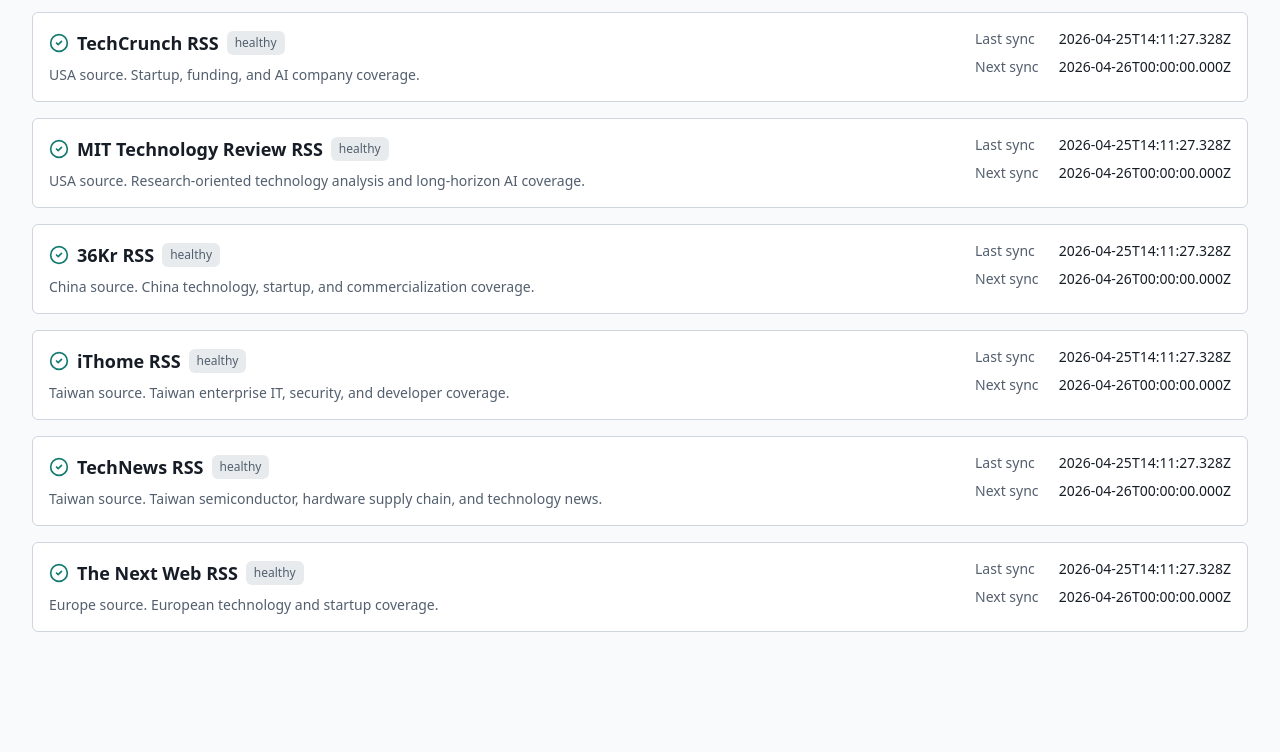
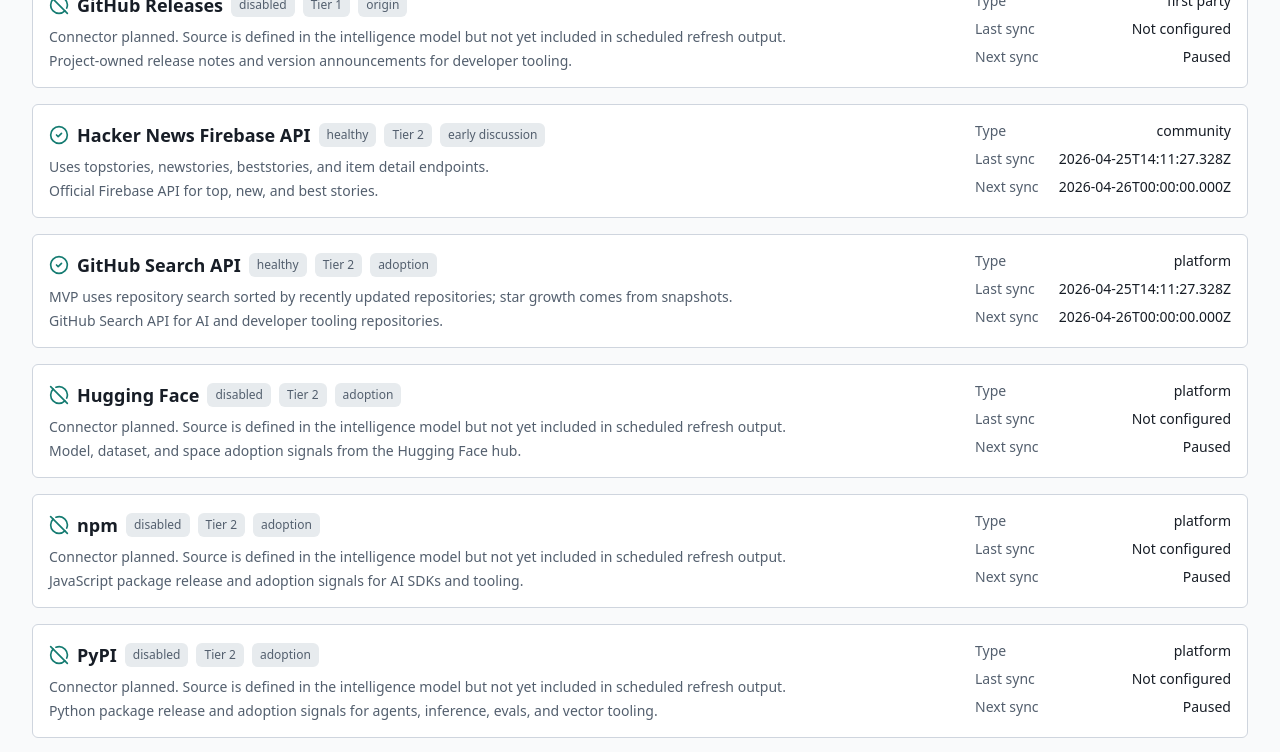
Before and after one commit to kuochenfu/ai-news-tracker, a Next.js app: page /sources in a window 1280 px wide. Shown: the part 500-1252 px from the top of the page. Before the commit the page ends 1156 px from the top, so only its background shows below. Built offline with nearby package versions, Linux system fonts and the light colour scheme.

Commit message:
Show planned intelligence sources in UI

```diff
--- a/app/sources/page.tsx
+++ b/app/sources/page.tsx
@@ -1,6 +1,8 @@
 import { AlertTriangle, CheckCircle2, CircleOff } from "lucide-react";
 
 import { sourceStatuses } from "@/src/mockData";
+import { activeSourceOrder, sourceMetadata } from "@/src/sources";
+import type { SourceStatus } from "@/src/domain";
 
 const statusIcon = {
   healthy: CheckCircle2,
@@ -9,30 +11,54 @@
 };
 
 export default function SourcesPage() {
+  const statusesBySource = new Map(sourceStatuses.map((source) => [source.source, source]));
+  const completeSourceStatuses: SourceStatus[] = activeSourceOrder.map((source) => {
+    const metadata = sourceMetadata[source];
+    return (
+      statusesBySource.get(source) ?? {
+        source,
+        label: metadata.label,
+        status: "disabled",
+        lastSync: null,
+        nextSync: null,
+        errors: [],
+        notes: "Connector planned. Source is defined in the intelligence model but not yet included in scheduled refresh output."
+      }
+    );
+  });
+
   return (
     <div className="space-y-6">
       <section className="border-b border-border pb-5">
         <h1 className="text-3xl font-semibold tracking-normal">Ingestion sources</h1>
         <p className="mt-2 max-w-3xl text-sm text-muted-foreground">
-          Operational status for public APIs and reachable RSS feeds included in the scheduled refresh.
+          Operational status for primary sources, community signals, developer adoption platforms, and media validation feeds.
         </p>
       </section>
 
       <section className="grid gap-4">
-        {sourceStatuses.map((source) => {
+        {completeSourceStatuses.map((source) => {
+          const metadata = sourceMetadata[source.source];
           const Icon = statusIcon[source.status];
           return (
             <article key={source.source} className="rounded-md border border-border bg-card p-4">
               <div className="flex flex-col gap-3 md:flex-row md:items-start md:justify-between">
                 <div>
-                  <div className="flex items-center gap-2">
+                  <div className="flex flex-wrap items-center gap-2">
                     <Icon className="h-5 w-5 text-primary" aria-hidden="true" />
                     <h2 className="text-lg font-semibold">{source.label}</h2>
                     <span className="rounded-md bg-muted px-2 py-1 text-xs text-muted-foreground">
                       {source.status}
                     </span>
+                    <span className="rounded-md bg-muted px-2 py-1 text-xs text-muted-foreground">
+                      Tier {metadata.tier}
+                    </span>
+                    <span className="rounded-md bg-muted px-2 py-1 text-xs text-muted-foreground">
+                      {metadata.signalRole.replace("_", " ")}
+                    </span>
                   </div>
                   <p className="mt-2 text-sm text-muted-foreground">{source.notes}</p>
+                  <p className="mt-1 text-sm text-muted-foreground">{metadata.description}</p>
                   {source.errors.length > 0 ? (
                     <ul className="mt-3 space-y-1 text-sm text-rose-700">
                       {source.errors.map((error) => (
@@ -42,6 +68,10 @@
                   ) : null}
                 </div>
                 <dl className="grid gap-2 text-sm md:min-w-64">
+                  <div className="flex justify-between gap-4">
+                    <dt className="text-muted-foreground">Type</dt>
+                    <dd>{metadata.sourceType.replace("_", " ")}</dd>
+                  </div>
                   <div className="flex justify-between gap-4">
                     <dt className="text-muted-foreground">Last sync</dt>
                     <dd>{source.lastSync ?? "Not configured"}</dd>
--- a/components/SourcePill.tsx
+++ b/components/SourcePill.tsx
@@ -1,4 +1,4 @@
-import { Github, MessageSquare, Newspaper } from "lucide-react";
+import { BookOpen, Database, Github, MessageSquare, Newspaper, Package } from "lucide-react";
 import type { ComponentType } from "react";
 
 import type { SourceName } from "@/src/domain";
@@ -7,6 +7,12 @@
 const sourceMeta: Record<SourceName, { label: string; icon: ComponentType<{ className?: string }> }> = {
   hn: { label: "HN", icon: MessageSquare },
   github: { label: "GitHub", icon: Github },
+  official_blog: { label: sourceMetadata.official_blog.shortLabel, icon: BookOpen },
+  arxiv: { label: sourceMetadata.arxiv.shortLabel, icon: BookOpen },
+  github_releases: { label: sourceMetadata.github_releases.shortLabel, icon: Github },
+  hugging_face: { label: sourceMetadata.hugging_face.shortLabel, icon: Database },
+  npm: { label: sourceMetadata.npm.shortLabel, icon: Package },
+  pypi: { label: sourceMetadata.pypi.shortLabel, icon: Package },
   the_verge: { label: sourceMetadata.the_verge.shortLabel, icon: Newspaper },
   techcrunch: { label: sourceMetadata.techcrunch.shortLabel, icon: Newspaper },
   mit_tech_review: { label: sourceMetadata.mit_tech_review.shortLabel, icon: Newspaper },
--- a/src/domain.ts
+++ b/src/domain.ts
@@ -3,6 +3,12 @@
 export type SourceName =
   | "hn"
   | "github"
+  | "official_blog"
+  | "arxiv"
+  | "github_releases"
+  | "hugging_face"
+  | "npm"
+  | "pypi"
   | "the_verge"
   | "techcrunch"
   | "mit_tech_review"
--- a/src/sources.ts
+++ b/src/sources.ts
@@ -4,7 +4,10 @@
   label: string;
   shortLabel: string;
   description: string;
-  region: "USA" | "China" | "Taiwan" | "Europe" | "Platform";
+  region: "USA" | "China" | "Taiwan" | "Europe" | "Global" | "Platform";
+  sourceType: "first_party" | "community" | "media" | "platform";
+  signalRole: "origin" | "early_discussion" | "validation" | "adoption";
+  tier: 1 | 2 | 3;
   homepageUrl: string;
   feedUrl?: string;
 }
@@ -15,6 +18,9 @@
     shortLabel: "HN",
     description: "Official Firebase API for top, new, and best stories.",
     region: "Platform",
+    sourceType: "community",
+    signalRole: "early_discussion",
+    tier: 2,
     homepageUrl: "https://news.ycombinator.com/"
   },
   github: {
@@ -22,13 +28,79 @@
     shortLabel: "GitHub",
     description: "GitHub Search API for AI and developer tooling repositories.",
     region: "Platform",
+    sourceType: "platform",
+    signalRole: "adoption",
+    tier: 2,
     homepageUrl: "https://github.com/"
+  },
+  official_blog: {
+    label: "Official AI Blogs",
+    shortLabel: "Official",
+    description: "First-party company and product announcements from AI labs and developer tooling vendors.",
+    region: "Global",
+    sourceType: "first_party",
+    signalRole: "origin",
+    tier: 1,
+    homepageUrl: "https://openai.com/news/"
+  },
+  arxiv: {
+    label: "arXiv",
+    shortLabel: "arXiv",
+    description: "Research preprints from AI, machine learning, NLP, and computer vision categories.",
+    region: "Global",
+    sourceType: "first_party",
+    signalRole: "origin",
+    tier: 1,
+    homepageUrl: "https://arxiv.org/"
+  },
+  github_releases: {
+    label: "GitHub Releases",
+    shortLabel: "Releases",
+    description: "Project-owned release notes and version announcements for developer tooling.",
+    region: "Platform",
+    sourceType: "first_party",
+    signalRole: "origin",
+    tier: 1,
+    homepageUrl: "https://github.com/"
+  },
+  hugging_face: {
+    label: "Hugging Face",
+    shortLabel: "HF",
+    description: "Model, dataset, and space adoption signals from the Hugging Face hub.",
+    region: "Platform",
+    sourceType: "platform",
+    signalRole: "adoption",
+    tier: 2,
+    homepageUrl: "https://huggingface.co/"
+  },
+  npm: {
+    label: "npm",
+    shortLabel: "npm",
+    description: "JavaScript package release and adoption signals for AI SDKs and tooling.",
+    region: "Platform",
+    sourceType: "platform",
+    signalRole: "adoption",
+    tier: 2,
+    homepageUrl: "https://www.npmjs.com/"
+  },
+  pypi: {
+    label: "PyPI",
+    shortLabel: "PyPI",
+    description: "Python package release and adoption signals for agents, inference, evals, and vector tooling.",
+    region: "Platform",
+    sourceType: "platform",
+    signalRole: "adoption",
+    tier: 2,
+    homepageUrl: "https://pypi.org/"
   },
   the_verge: {
     label: "The Verge",
     shortLabel: "Verge",
     description: "US technology coverage with fast AI and product reporting.",
     region: "USA",
+    sourceType: "media",
+    signalRole: "validation",
+    tier: 3,
     homepageUrl: "https://www.theverge.com/",
     feedUrl: "https://www.theverge.com/rss/index.xml"
   },
@@ -37,6 +109,9 @@
     shortLabel: "TC",
     description: "Startup, funding, and AI company coverage.",
     region: "USA",
+    sourceType: "media",
+    signalRole: "validation",
+    tier: 3,
     homepageUrl: "https://techcrunch.com/",
     feedUrl: "https://techcrunch.com/feed/"
   },
@@ -45,6 +120,9 @@
     shortLabel: "MIT TR",
     description: "Research-oriented technology analysis and long-horizon AI coverage.",
     region: "USA",
+    sourceType: "media",
+    signalRole: "validation",
+    tier: 3,
     homepageUrl: "https://www.technologyreview.com/",
     feedUrl: "https://www.technologyreview.com/feed/"
   },
@@ -53,6 +131,9 @@
     shortLabel: "36Kr",
     description: "China technology, startup, and commercialization coverage.",
     region: "China",
+    sourceType: "media",
+    signalRole: "validation",
+    tier: 3,
     homepageUrl: "https://36kr.com/",
     feedUrl: "https://36kr.com/feed"
   },
@@ -61,6 +142,9 @@
     shortLabel: "iThome",
     description: "Taiwan enterprise IT, security, and developer coverage.",
     region: "Taiwan",
+    sourceType: "media",
+    signalRole: "validation",
+    tier: 3,
     homepageUrl: "https://www.ithome.com.tw/",
     feedUrl: "https://www.ithome.com.tw/rss"
   },
@@ -69,6 +153,9 @@
     shortLabel: "TechNews",
     description: "Taiwan semiconductor, hardware supply chain, and technology news.",
     region: "Taiwan",
+    sourceType: "media",
+    signalRole: "validation",
+    tier: 3,
     homepageUrl: "https://technews.tw/",
     feedUrl: "https://technews.tw/feed/"
   },
@@ -77,14 +164,23 @@
     shortLabel: "TNW",
     description: "European technology and startup coverage.",
     region: "Europe",
+    sourceType: "media",
+    signalRole: "validation",
+    tier: 3,
     homepageUrl: "https://thenextweb.com/",
     feedUrl: "https://thenextweb.com/feed"
   }
 };
 
 export const activeSourceOrder: SourceName[] = [
+  "official_blog",
+  "arxiv",
+  "github_releases",
   "hn",
   "github",
+  "hugging_face",
+  "npm",
+  "pypi",
   "the_verge",
   "techcrunch",
   "mit_tech_review",
```
